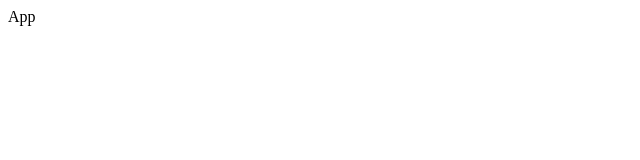
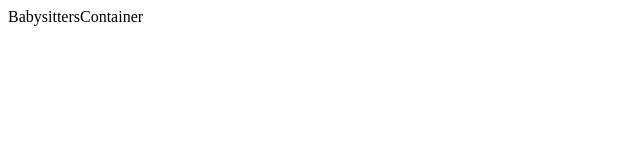
Before and after one commit to A-Glazer/babysitting-app, a React (Create React App) app: page / in a window 1280 px wide. Shown: the top 160 px of the page, without its empty margins (0-640 px from the left). Built offline with nearby package versions, Linux system fonts and the light colour scheme.

Commit message:
imported BabysitterContainer into app.js

```diff
--- a/src/App.js
+++ b/src/App.js
@@ -1,7 +1,6 @@
 import React from 'react';
 import {connect} from 'react-redux'
-import {fetchBabysitters} from './actions/fetchBabysitters'
-
+import BabysittersContainer from './containers/BabysittersContainer'
 
 class App extends React.Component {
 
@@ -9,7 +8,7 @@ class App extends React.Component {
 
     return (
       <div className="App">
-      App
+        <BabysittersContainer />
     </div>
   );
 }
@@ -17,7 +16,7 @@ class App extends React.Component {
 
 
 
-export default connect(null, {fetchBabysitters})(App);
+export default connect()(App);
 // we don't need to get anything from the store, so we don't need
 // mapStateToProps. However, we want to update the store so we need
 // mapDispatchToProps
```
